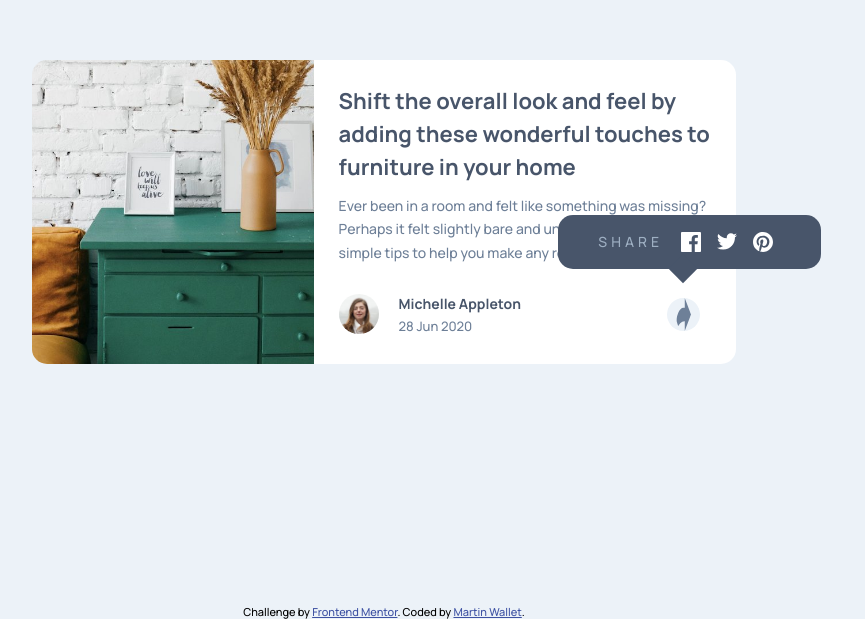
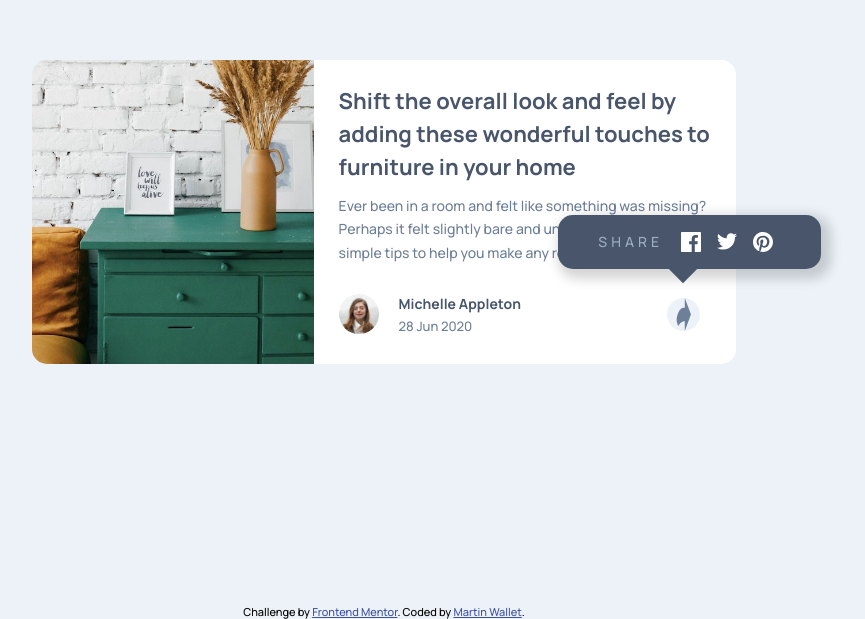
Before and after one commit to martinw0/article-component, a plain HTML site: page index.html in a window 1280 px wide. Shown: the part 181-800 px from the top of the page, without its empty margins (256-1121 px from the left). Drawn offline with Linux system fonts and the light colour scheme.

Commit message:
add shadow

```diff
--- a/style.scss
+++ b/style.scss
@@ -183,6 +183,7 @@ main {
             right: -60px;
             padding: 15px 40px;
             border-radius: 15px;
+            box-shadow: 5px 5px 12px 5px rgba(0,0,0,0.17);
             .share2,.bg-share {
                 display: none;
             }
```
Also changed, not shown: style.css, 1 other file.
